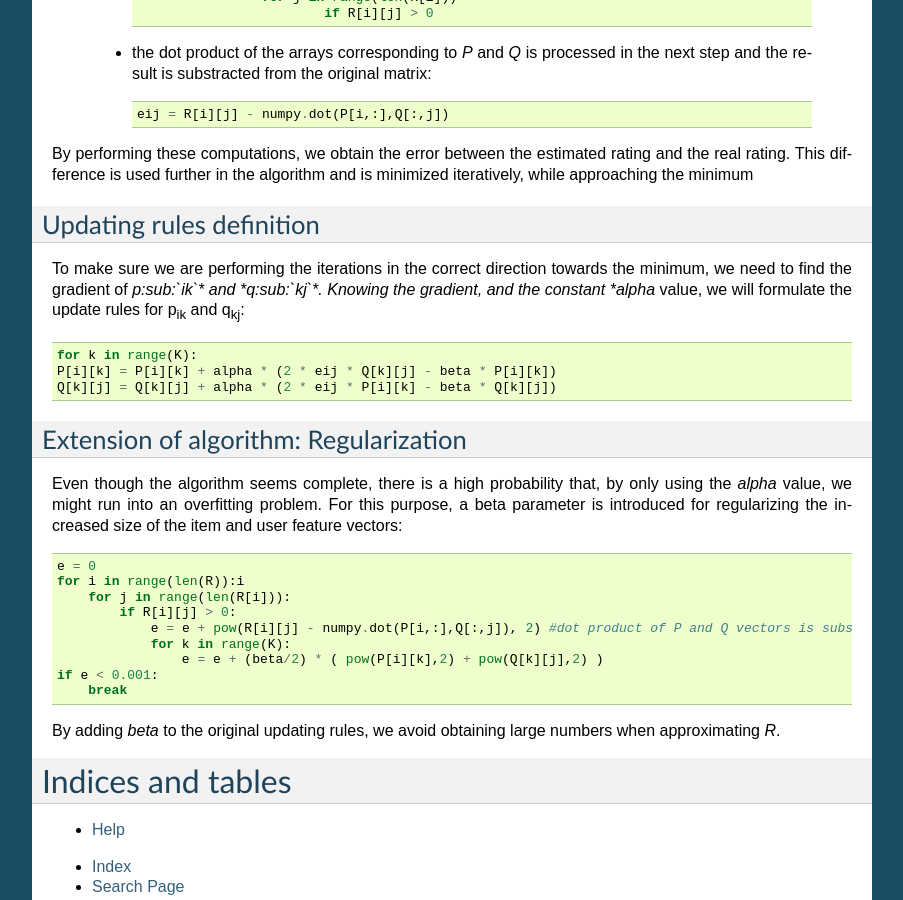
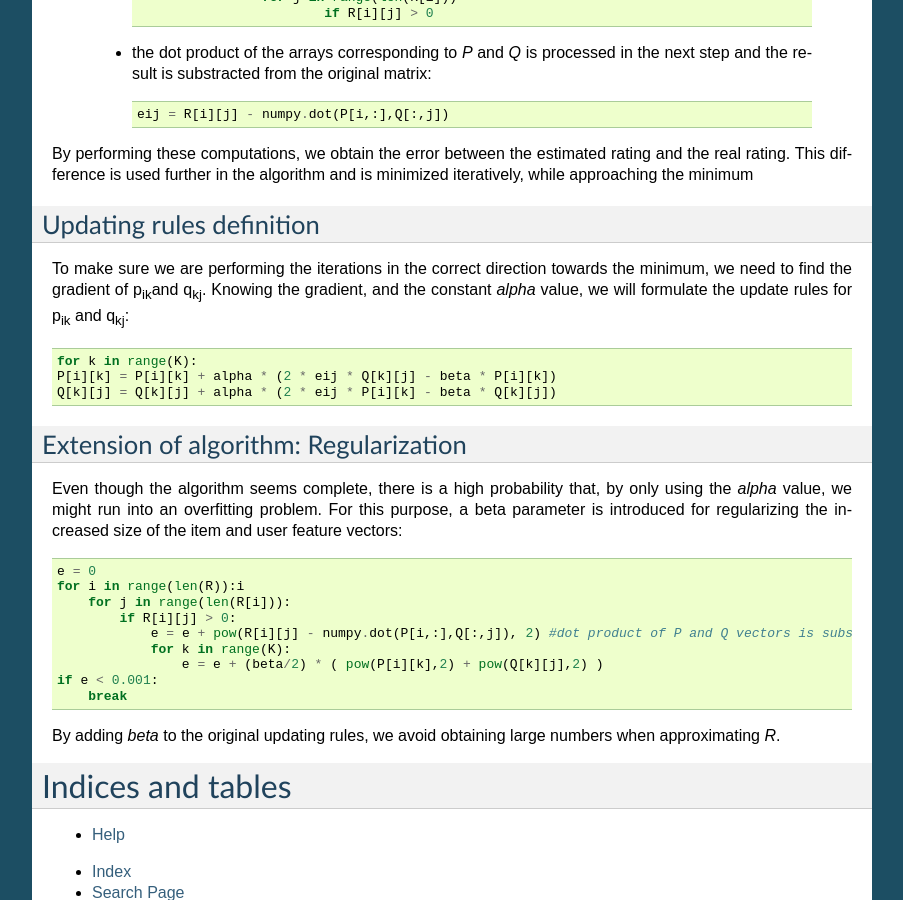
Before and after one commit to Tiua/MatrixFact, a Sphinx documentation site: the page built from MatrixFac/docs/source/index.rst, in a window 1280 px wide and 900 px high, scrolled down 1002 px. Shown: the whole window, without its empty margins (198-1101 px from the left). Built offline with Sphinx 7.4.7, drawn with Linux system fonts in a browser that asks for light colours.

Commit message:
Update index.rst

```diff
--- a/MatrixFac/docs/source/index.rst
+++ b/MatrixFac/docs/source/index.rst
@@ -49,7 +49,7 @@ By performing these computations, we obtain the error between the estimated rati
 Updating rules definition
 ^^^^^^^^^^^^^^^^^^^^^^^^^
 
-To make sure we are performing the iterations in the correct direction towards the minimum, we need to find the gradient of *p\ :sub:`ik`\* and *q\ :sub:`kj`\*. Knowing the gradient, and the constant *alpha* value, we will formulate the update rules for p\ :sub:`ik`\  and  q\ :sub:`kj`::
+To make sure we are performing the iterations in the correct direction towards the minimum, we need to find the gradient of p\ :sub:`ik`\ and q\ :sub:`kj`\. Knowing the gradient, and the constant *alpha* value, we will formulate the update rules for p\ :sub:`ik`\  and  q\ :sub:`kj`::
 
 	for k in range(K):
         P[i][k] = P[i][k] + alpha * (2 * eij * Q[k][j] - beta * P[i][k])
```
